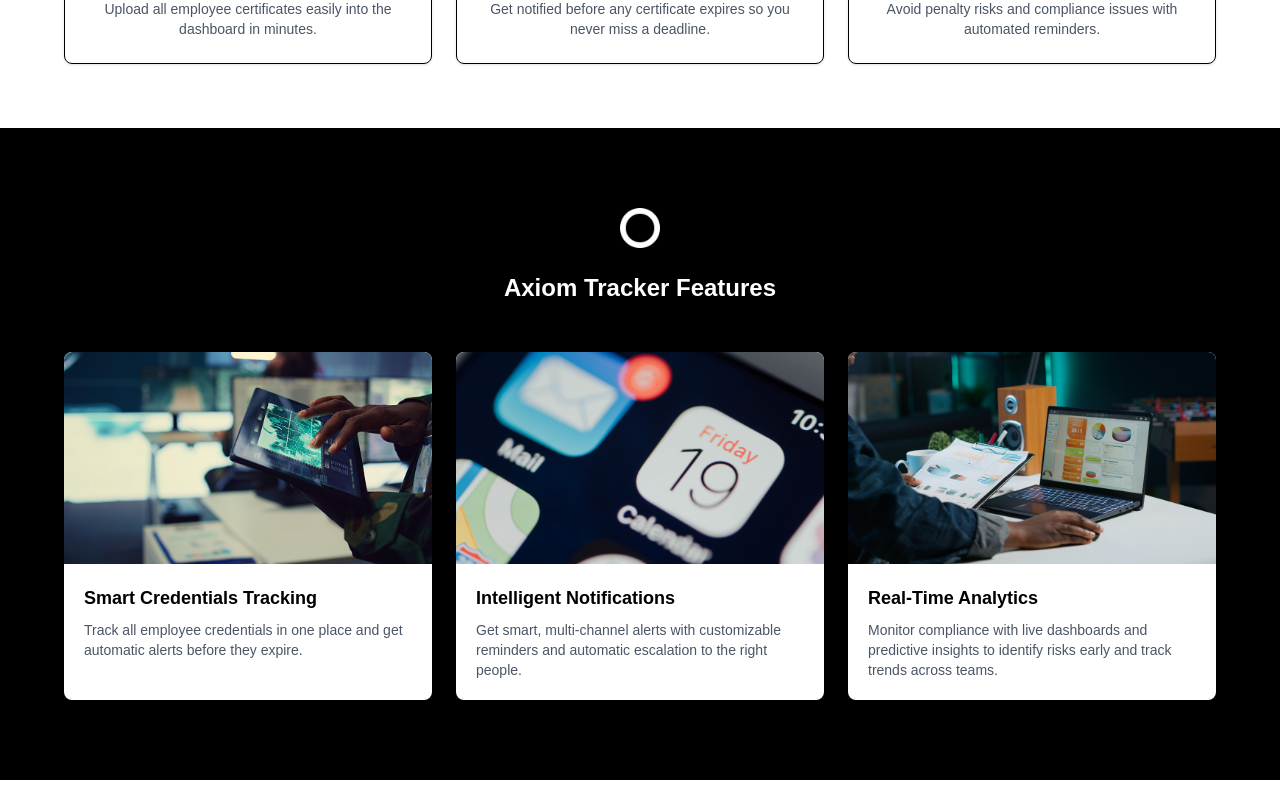
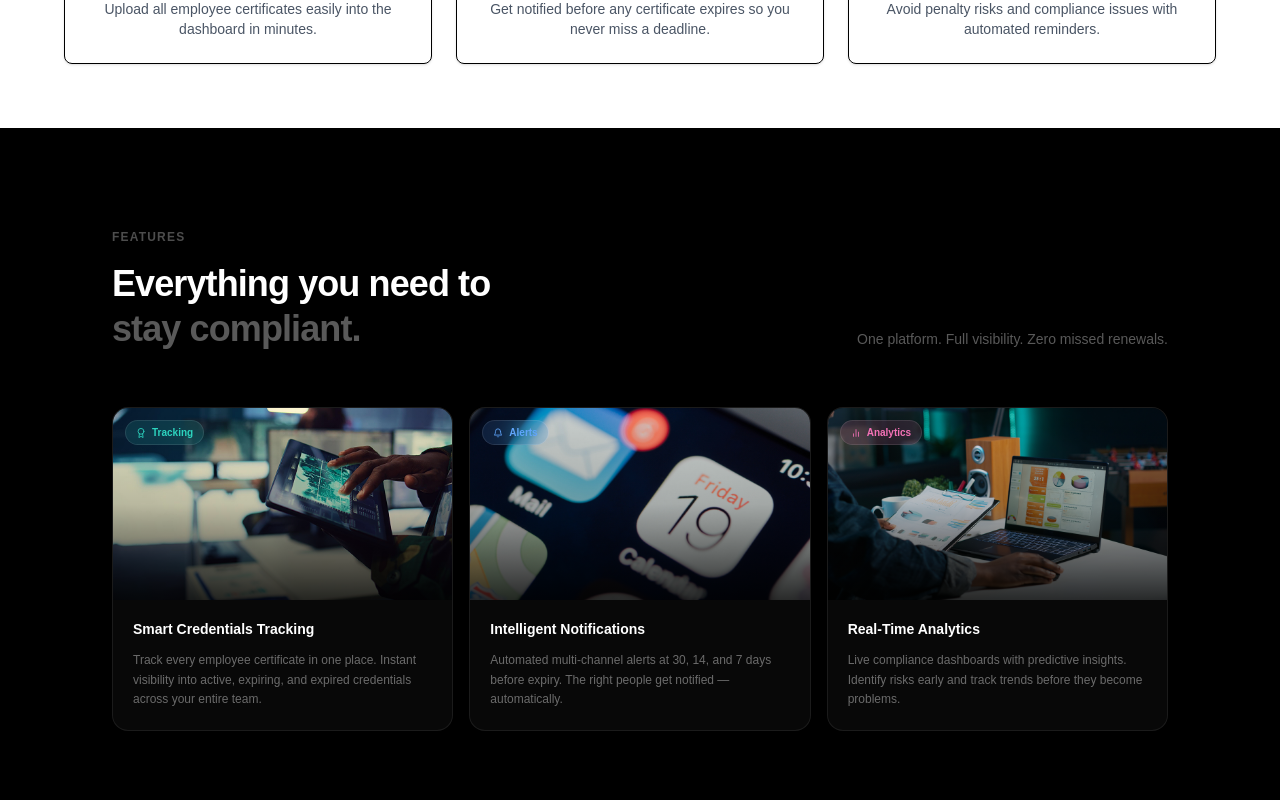
Before and after one commit to jeremiqque/Axiomtracker, a React (Vite) app: page / in a window 1280 px wide. Shown: the part 1660-2460 px from the top of the page. Built offline with nearby package versions, Linux system fonts and the light colour scheme; no server answers; a web font is replaced by a local one.

Commit message:
added Features page

```diff
--- a/src/components/Features.tsx
+++ b/src/components/Features.tsx
@@ -1,55 +1,90 @@
-// import React from "react";
-import subtract from "../assets/subtract.png";
 import feature1 from "../assets/1.png";
 import feature2 from "../assets/2.png";
 import feature3 from "../assets/3.png";
+import { FiAward, FiBell, FiBarChart2 } from "react-icons/fi";
 
+const features = [
+  {
+    image: feature1,
+    icon: FiAward,
+    tag: "Tracking",
+    title: "Smart Credentials Tracking",
+    desc: "Track every employee certificate in one place. Instant visibility into active, expiring, and expired credentials across your entire team.",
+    accent: "#2dd4bf",
+  },
+  {
+    image: feature2,
+    icon: FiBell,
+    tag: "Alerts",
+    title: "Intelligent Notifications",
+    desc: "Automated multi-channel alerts at 30, 14, and 7 days before expiry. The right people get notified — automatically.",
+    accent: "#60a5fa",
+  },
+  {
+    image: feature3,
+    icon: FiBarChart2,
+    tag: "Analytics",
+    title: "Real-Time Analytics",
+    desc: "Live compliance dashboards with predictive insights. Identify risks early and track trends before they become problems.",
+    accent: "#f472b6",
+  },
+];
 
 const Features = () => {
   return (
-    <section className="bg-black text-white px-4 sm:px-6 md:px-16 py-12 sm:py-16 md:py-20">
-            <img src={subtract} alt="logo" className="w-8 sm:w-10 mx-auto invert" /> <br/>
-      <h2 className="text-center text-xl sm:text-2xl font-bold mb-8 sm:mb-12">Axiom Tracker Features</h2>
+    <section className="bg-black text-white py-24">
+      <div className="max-w-6xl mx-auto px-6 lg:px-12">
 
-      <div className="grid grid-cols-1 sm:grid-cols-2 lg:grid-cols-3 gap-4 sm:gap-6">
-
-        <div className="bg-white text-black rounded-lg shadow-lg">
-          <img
-            src={feature1}
-            className="w-full rounded-t-lg"
-          />
-          <div className="p-4 sm:p-5">
-            <h3 className="font-semibold text-base sm:text-lg mb-2">Smart Credentials Tracking</h3>
-            <p className="text-gray-600 text-xs sm:text-sm">
-              Track all employee credentials in one place and get automatic alerts before they expire.
-            </p>
+        {/* Header */}
+        <div className="flex flex-col sm:flex-row sm:items-end justify-between gap-6 mb-14">
+          <div>
+            <span className="inline-block text-xs font-semibold uppercase tracking-widest text-white/30 mb-4">
+              Features
+            </span>
+            <h2 className="text-3xl sm:text-4xl font-bold tracking-tight leading-tight">
+              Everything you need to<br />
+              <span className="text-white/35">stay compliant.</span>
+            </h2>
           </div>
+          <p className="text-sm text-white/35 max-w-xs leading-relaxed sm:text-right">
+            One platform. Full visibility. Zero missed renewals.
+          </p>
         </div>
 
-        <div className="bg-white text-black rounded-lg shadow-lg">
-          <img
-            src={feature2}
-            className="w-full rounded-t-lg"
-          />
-          <div className="p-4 sm:p-5">
-            <h3 className="font-semibold text-base sm:text-lg mb-2">Intelligent Notifications</h3>
-            <p className="text-gray-600 text-xs sm:text-sm">
-              Get smart, multi-channel alerts with customizable reminders and automatic escalation to the right people.
-            </p>
-          </div>
-        </div>
+        {/* Cards */}
+        <div className="grid grid-cols-1 sm:grid-cols-2 lg:grid-cols-3 gap-4">
+          {features.map(({ image, icon: Icon, tag, title, desc, accent }) => (
+            <div
+              key={title}
+              className="group flex flex-col rounded-2xl border border-white/8 bg-white/[0.03] overflow-hidden hover:border-white/16 hover:bg-white/[0.06] transition-all duration-300"
+            >
+              {/* Image */}
+              <div className="relative overflow-hidden h-48">
+                <img
+                  src={image}
+                  alt={title}
+                  className="w-full h-full object-cover transition-transform duration-500 group-hover:scale-105"
+                />
+                {/* Gradient fade at bottom of image */}
+                <div className="absolute inset-0 bg-gradient-to-t from-black/80 via-black/20 to-transparent" />
 
-        <div className="bg-white text-black rounded-lg shadow-lg">
-          <img
-            src={feature3}
-            className="w-full rounded-t-lg"
-          />
-          <div className="p-4 sm:p-5">
-            <h3 className="font-semibold text-base sm:text-lg mb-2">Real-Time Analytics</h3>
-            <p className="text-gray-600 text-xs sm:text-sm">
-              Monitor compliance with live dashboards and predictive insights to identify risks early and track trends across teams.
-            </p>
-          </div>
+                {/* Tag pill on image */}
+                <div
+                  className="absolute top-3 left-3 flex items-center gap-1.5 px-2.5 py-1 rounded-full text-[10px] font-semibold backdrop-blur-md border border-white/10"
+                  style={{ background: `${accent}22`, color: accent }}
+                >
+                  <Icon size={10} />
+                  {tag}
+                </div>
+              </div>
+
+              {/* Content */}
+              <div className="flex flex-col flex-1 p-5 gap-3">
+                <h3 className="text-sm font-semibold text-white leading-snug">{title}</h3>
+                <p className="text-xs text-white/40 leading-relaxed">{desc}</p>
+              </div>
+            </div>
+          ))}
         </div>
 
       </div>
```
